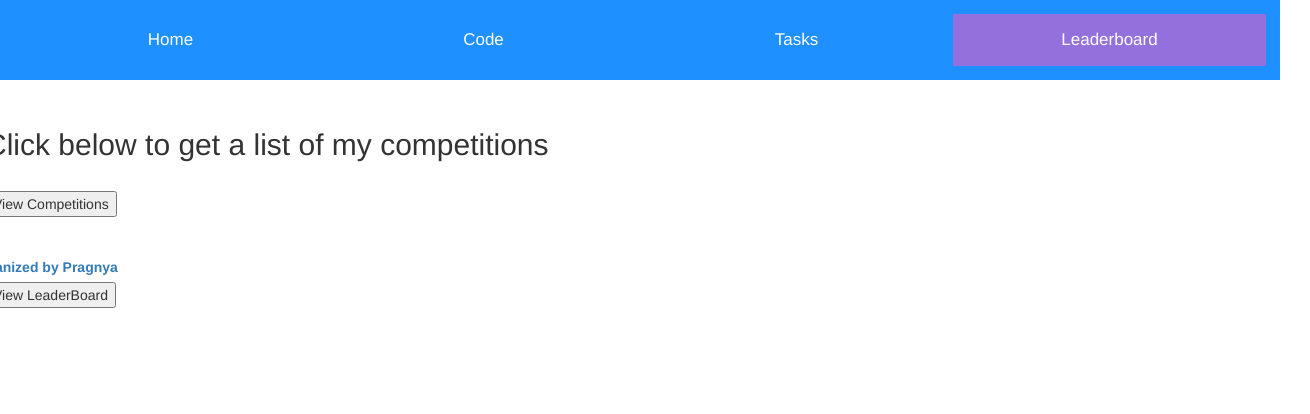
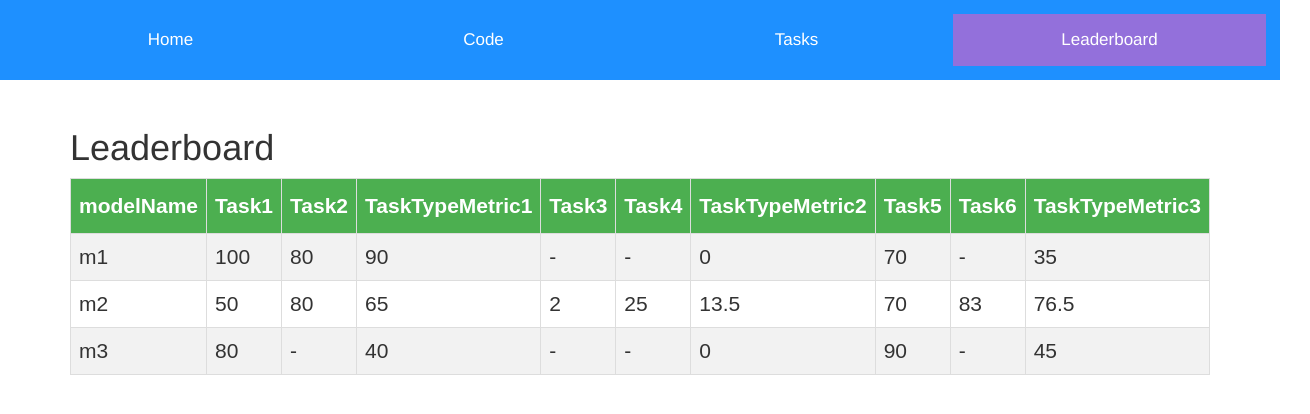
Before and after one commit to VALUE-Leaderboard/VALUE-Leaderboard.github.io, a React (Create React App) app in the folder WebApplication1/ClientApp/: page /leaderboard in a window 1280 px wide. Shown: the top 414 px of the page, 1310 px wide, since content can reach past the window. Built offline with nearby package versions, Linux system fonts and the light colour scheme.

Commit message:
Made leaderboard sortable

```diff
--- /dev/null
+++ b/WebApplication1/ClientApp/src/components/Leaderboard.css
@@ -0,0 +1,26 @@
+#leaderboard {
+    font-family: Arial, Helvetica, sans-serif;
+    border-collapse: collapse;
+    width: 100%;
+}
+
+    #leaderboard td, #leaderboard th {
+        border: 1px solid #ddd;
+        padding: 8px;
+    }
+
+    #leaderboard tr:nth-child(even) {
+        background-color: #f2f2f2;
+    }
+
+    #leaderboard tr:hover {
+        background-color: #ddd;
+    }
+
+    #leaderboard th {
+        padding-top: 12px;
+        padding-bottom: 12px;
+        text-align: left;
+        background-color: #4CAF50;
+        color: white;
+    }
--- a/WebApplication1/ClientApp/src/components/Leaderboard.js
+++ b/WebApplication1/ClientApp/src/components/Leaderboard.js
@@ -1,81 +1,158 @@
 import React, { Component } from 'react';
+import { LEADERBOARD_MODEL, METRIC_MAPS } from './LeaderboardModel';
+import './Leaderboard.css'
 
-export class Leaderboard extends Component {
+export class Leaderboard extends Component{
 
-    buildDataTable = async () => {
-        var leaderboard = [];
-        //Access the leaderboard of phase 1 of the competition 1.
-        var data = await fetch("https://codalabtest.cloudapp.net/api/competition/22705/leaderboard/data")
-        console.log(data)
-        //leaderboard.push(getJson("http://codalabtest.cloudapp.net/api/competition/1/phases/1/leaderboard/data")[0]);
-        //var tr;
-        ////clear the table
-        //$("#leaderboardtable").empty();
-        //var columnSet = [];
-        //var headerTr$ = $('<tr/>');
-        ////Get the header data
-        //var headers = leaderboard[0].headers;
-        //headerTr$.append($('<th/>').html("participant"));
-        ////Populate the header in the leaderboardtable
-        //for (var j = 0; j < headers.length; j++) {
-        //    headerTr$.append($('<th/>').html(headers[j].label));
-        //}
-        //$("#leaderboardtable").append(headerTr$);
-        ////Populate the scores in the leaderboardtable
-        //for (var i = 0; i < leaderboard[0].scores.length; i++) {
-        //    tr = $('<tr/>');
-        //    tr.append("<td>" + leaderboard[0].scores[i][1].username + "</td>");
-        //    values = leaderboard[0].scores[i][1].values;
-        //    for (var j = 0; j < values.length; j++) {
-        //        tr.append("<td>" + values[j].val + "</td>");
-        //    }
-        //    $('#leaderboardtable').append(tr);
+    constructor(props) {
+        super(props);
+        this.state = {
+            data: LEADERBOARD_MODEL,
+            direction: -1,
+            lastCol: "t12_avg_metric",
+        };
+
+        this.sortBy.bind(this);
+        this.compareBy.bind(this);
+    }
+
+    componentDidMount() {
+        //this.sortBy(this.state.lastCol);
+    }
+
+    compareBy(key, direction) {
+        console.log(this);
+        return function (a, b) {
+            var tmp1 = a[key];
+            var tmp2 = b[key];
+            if (tmp1 === '-') {
+                tmp1 = 0;
+            }
+            if (tmp2 === '-') {
+                tmp2 = 0;
+            }
+            else if (key in METRIC_MAPS) {
+                tmp1 = 0;
+                tmp2 = 0;
+                console.log(METRIC_MAPS[key])
+                for (var i = 0; i < METRIC_MAPS[key].length; i++) {
+                    if (a[METRIC_MAPS[key][i]] !== '-') {
+                        tmp1 += a[METRIC_MAPS[key][i]];
+                    }
+                    if (b[METRIC_MAPS[key][i]] !== '-') {
+                        tmp2 += b[METRIC_MAPS[key][i]];
+                    }
+                }
+                tmp1 = tmp1 / METRIC_MAPS[key].length;
+                tmp2 = tmp2 / METRIC_MAPS[key].length;
+            }
+            if (tmp1 < tmp2) return -1 * direction;
+            if (tmp1 > tmp2) return 1 * direction;
+            return 0;
+        };
+    }
+
+    sortBy(key) {
+        if (key !== this.state.lastCol) {
+            this.setState({ direction: -1, lastCol: key })
+        }
+        else {
+            this.setState({ direction: -1 * this.state.direction })
+        }
+        let arrayCopy = [...this.state.data];
+        arrayCopy.sort(this.compareBy(key, this.state.direction));
+        this.setState({ data: arrayCopy });
+    }
+
+    buildTableRow = (model, task1, task2, task3, task4, task5, task6) => {
+
+        var t1, t2, t3, t4, t5, t6, t12_avg_metric, t34_avg_metric, t56_avg_metric;
+        if (task1 === "-") {
+            t1 = 0;
+        }
+        else {
+            t1 = task1;
+        }
+
+        if (task2 === "-") {
+            t2 = 0;
+        }
+        else {
+            t2 = task2;
+        }
+
+        t12_avg_metric = (t1 + t2) / 2;
+
+        if (task3 === "-") {
+            t3 = 0;
+        }
+        else {
+            t3 = task3;
+        }
+
+        if (task4 === "-") {
+            t4 = 0;
+        }
+        else {
+            t4 = task4;
+        }
+
+        t34_avg_metric = (t3 + t4) / 2;
+
+        if (task5 === "-") {
+            t5 = 0;
+        }
+        else {
+            t5 = task5;
+        }
+
+        if (task6 === "-") {
+            t6 = 0;
+        }
+        else {
+            t6 = task6;
+        }
+
+        t56_avg_metric = (t5 + t6) / 2;
+
+        return (
+            <tr>
+                <td> {model} </td>
+                <td> {task1} </td>
+                <td> {task2}</td>
+                <td> {t12_avg_metric} </td>
+                <td> {task3} </td>
+                <td> {task4}</td>
+                <td> {t34_avg_metric} </td>
+                <td> {task5} </td>
+                <td> {task6}</td>
+                <td> {t56_avg_metric} </td>
+            </tr>
+        );
     }
 
     render() {
+        const rows = this.state.data.map((item) => this.buildTableRow(item.model, item.task1, item.task2, item.task3, item.task4, item.task5, item.task6));
         return (
             <div>
-                <div className="row">
-                    <div className="large-9 columns competitions">
-                        <h2>Click below to get a list of my competitions</h2><br />
-                        <button id="show" className="button">View Competitions</button>
-                    </div>
-                    <div className="row" id="all-competitions">
-                        <div className="large-9 columns competitions">
-                            <a id="competition" href="" target="_blank">
-                                <div className="competition-tile">
-                                    <article className="subContainer">
-                                        <input id="competitionID" type="hidden" value="7" />
-                                        <div className="competitionTileLftStrip"></div>
-                                        <div className="articleImageContainer">
-                                            <div className="subContainerPadding">
-                                                <img src="" id="logo" />
-                                            </div>
-                                        </div>
-                                        <div className="articleTextArea">
-                                            <div className="subContainerPadding">
-                                                <div className="articleHeadingContainer">
-                                                    <h3 id="title"></h3>
-                                                    <label>Organized by Pragnya</label>
-                                                </div>
-                                                <div className="competition-paragraph" id="competition-paragraph">
-                                                </div>
-                                            </div>
-                                        </div>
-                                    </article>
-                                </div>
-                            </a>
-                        </div>
-                    </div>
-                    <div className="large-9 columns competitions">
-                        <button id="showLeaderBoard" className="button" onClick={this.buildDataTable}>View LeaderBoard</button>
-                        <div className="leaderboard-result-table">
-                            <table className="resultsTable dataTable" id="leaderboardtable" border="1"></table>
-                        </div>
-                    </div>
+                <div class="container">
+                    <h1> Leaderboard </h1>
+                    <table id="leaderboard">
+                        <tr>
+                            <th> modelName </th>
+                            <th onClick={() => this.sortBy('task1')}> Task1</th>
+                            <th onClick={() => this.sortBy('task2')}> Task2 </th>
+                            <th onClick={() => this.sortBy('t12_avg_metric')}> TaskTypeMetric1 </th>
+                            <th onClick={() => this.sortBy('task3')}> Task3</th>
+                            <th onClick={() => this.sortBy('task4')}> Task4 </th>
+                            <th onClick={() => this.sortBy('t34_avg_metric')}> TaskTypeMetric2 </th>
+                            <th onClick={() => this.sortBy('task5')}> Task5</th>
+                            <th onClick={() => this.sortBy('task6')}> Task6 </th>
+                            <th onClick={() => this.sortBy('t56_avg_metric')}> TaskTypeMetric3 </th>
+                        </tr>
+                        {rows}
+                    </table>
                 </div>
-                <table id="leaderboardtable" border="1">
-                </table>
             </div>
         )
     }
--- /dev/null
+++ b/WebApplication1/ClientApp/src/components/LeaderboardModel.js
@@ -0,0 +1,35 @@
+export const LEADERBOARD_MODEL = [
+    {
+        model: "m1",
+        task1: 100,
+        task2: 80,
+        task3: "-",
+        task4: "-",
+        task5: 70,
+        task6: "-"
+    },
+    {
+        model: "m2",
+        task1: 50,
+        task2: 80,
+        task3: 2,
+        task4: 25,
+        task5: 70,
+        task6: 83
+    },
+    {
+        model: "m3",
+        task1: 80,
+        task2: "-",
+        task3: "-",
+        task4: "-",
+        task5: 90,
+        task6: "-"
+    },
+]
+
+export const METRIC_MAPS = {
+    "t12_avg_metric": ["task1", "task2"],
+    "t34_avg_metric": ["task3", "task4"],
+    "t56_avg_metric": ["task5", "task6"],
+}
```
